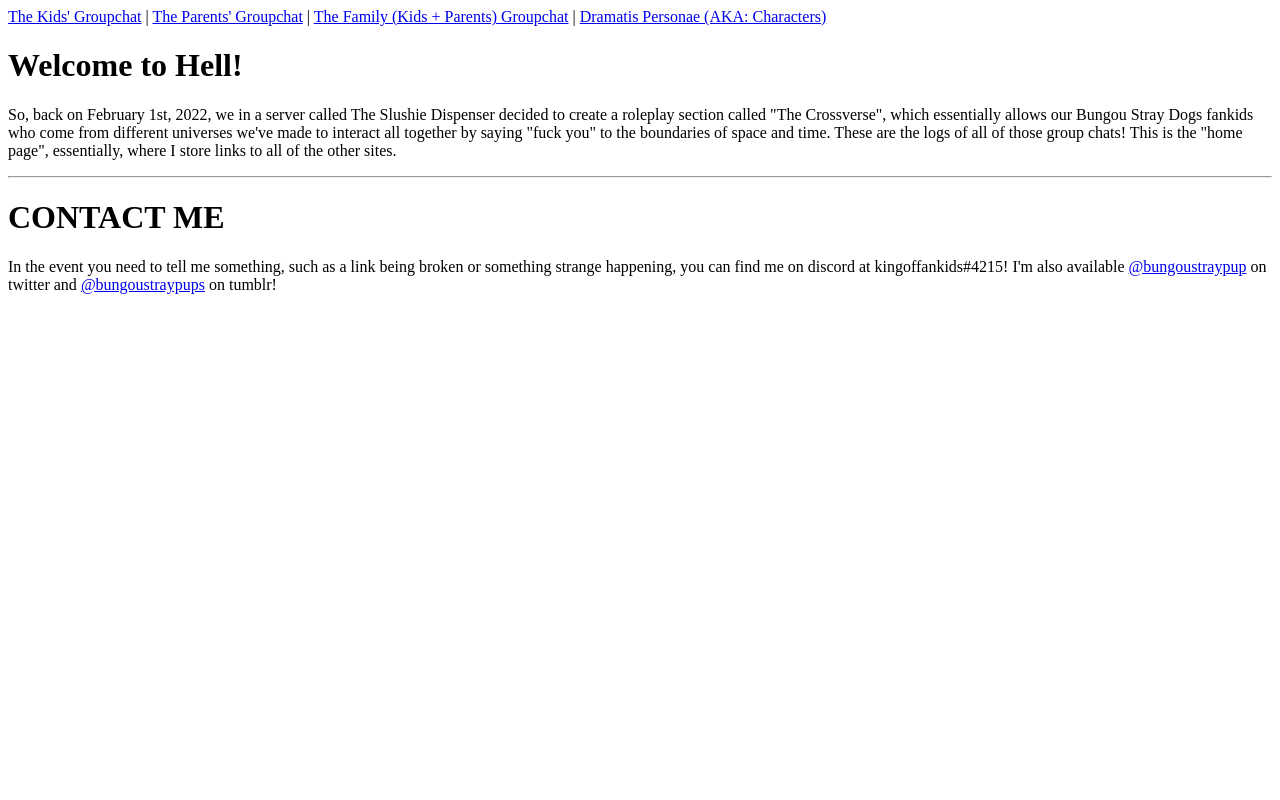
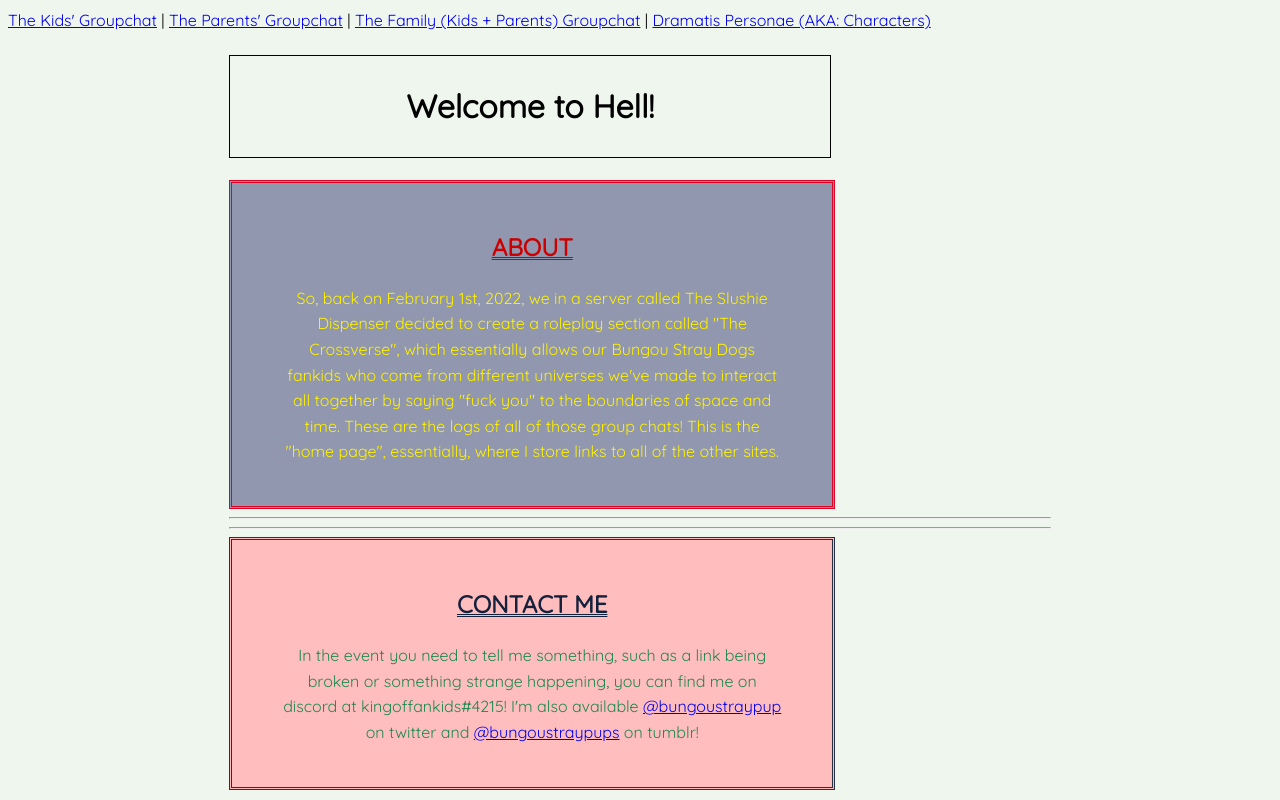
Before and after one commit to bungoustraypups/slushiedispenser-gc, a plain HTML site: page index.html in a window 1280 px wide. Drawn offline with Linux system fonts and the light colour scheme.

Commit message:
Update index.html

```diff
--- a/index.html
+++ b/index.html
@@ -1,6 +1,54 @@
-<!DOCTYPE html>
-<html>
-  <title>Slushie Dispenser Public Annals</title>
+  <html>
+<head>
+<title>Slushie Dispenser Public Annals</title>
+<link href="https://fonts.googleapis.com/css2?family=Quicksand&display=swap" rel="stylesheet">
+<style>
+body {
+  background-color: #EFF6EE;
+  text-align: justify;
+  font-family: 'Quicksand', sans-serif;
+  line-height: 1.6;
+}
+.center {
+  text-align: center;
+  margin: auto;
+  width: 65%;
+}
+.box1 {
+  border: 3px double #DD0426;
+  background-color: #9197AE;
+  padding: 25px 50px;
+  width: 500px;
+  color: #FFF200;
+}
+.box2 {
+  border: 3px double #273043;
+  background-color: #FFBDBD;
+  padding: 25px 50px;
+  width: 500px;
+  color: #1D8951;
+}
+h1 {
+  text-align: center;
+  border: 1px solid;
+  padding: 25px 50px;
+  width: 500px;
+}
+h2 {
+  text-decoration-line: underline;
+  text-decoration-style: double;
+  text-decoration-thickness: 1px;
+}
+h2.blue {
+  text-align: center;
+  color: #14213D
+}
+h2.red {
+  text-align: center;
+  color: #CC0000;
+}
+</style>
+</head>
 <body>
   <nav>
   <a href="https://bungoustraypups.github.io/slushiedispenser-group/">The Kids' Groupchat</a> |
@@ -8,10 +56,14 @@
   <a href="https://bungoustraypups.github.io/slushiedispenser-family/">The Family (Kids + Parents) Groupchat</a> |
   <a href="/">Dramatis Personae (AKA: Characters)</a>
 </nav>
+<div class="center">
   <h1>Welcome to Hell!</h1>
-  <p>So, back on February 1st, 2022, we in a server called The Slushie Dispenser decided to create a roleplay section called "The Crossverse", which essentially allows our Bungou Stray Dogs fankids who come from different universes we've made to interact all together by saying "fuck you" to the boundaries of space and time. These are the logs of all of those group chats! This is the "home page", essentially, where I store links to all of the other sites.</p>
+  <div class="box1"><h2 class="red">ABOUT</h2>
+  <p>So, back on February 1st, 2022, we in a server called The Slushie Dispenser decided to create a roleplay section called "The Crossverse", which essentially allows our Bungou Stray Dogs fankids who come from different universes we've made to interact all together by saying "fuck you" to the boundaries of space and time. These are the logs of all of those group chats! This is the "home page", essentially, where I store links to all of the other sites.</p></div>
   <hr>
-  <h1>CONTACT ME</h1>
-  <p>In the event you need to tell me something, such as a link being broken or something strange happening, you can find me on discord at kingoffankids#4215! I'm also available <a href="https://twitter.com/bungoustraypup">@bungoustraypup</a> on twitter and <a href="https://bungoustraypups.tumblr.com/">@bungoustraypups</a> on tumblr!</p>
+  <hr>
+  <div class="box2"><h2 class="blue">CONTACT ME</h2>
+  <p>In the event you need to tell me something, such as a link being broken or something strange happening, you can find me on discord at kingoffankids#4215! I'm also available <a href="https://twitter.com/bungoustraypup">@bungoustraypup</a> on twitter and <a href="https://bungoustraypups.tumblr.com/">@bungoustraypups</a> on tumblr!</p></div>
+</div>
 </body>
 </html>
```
